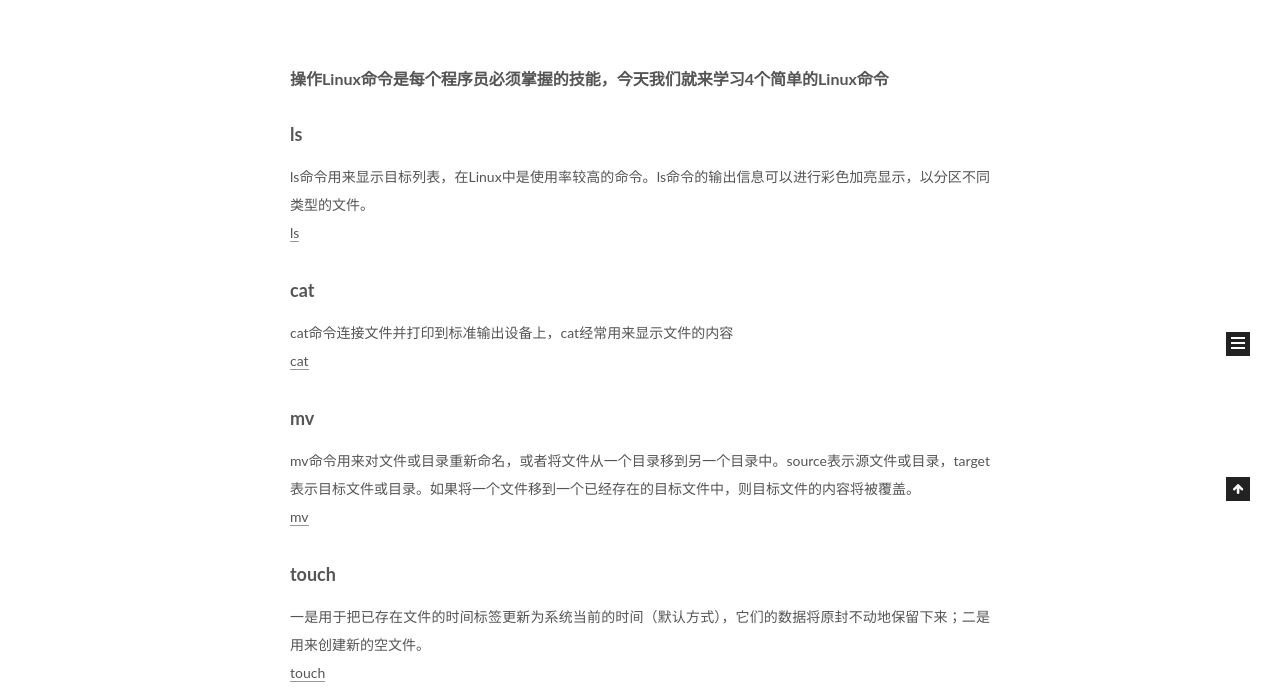
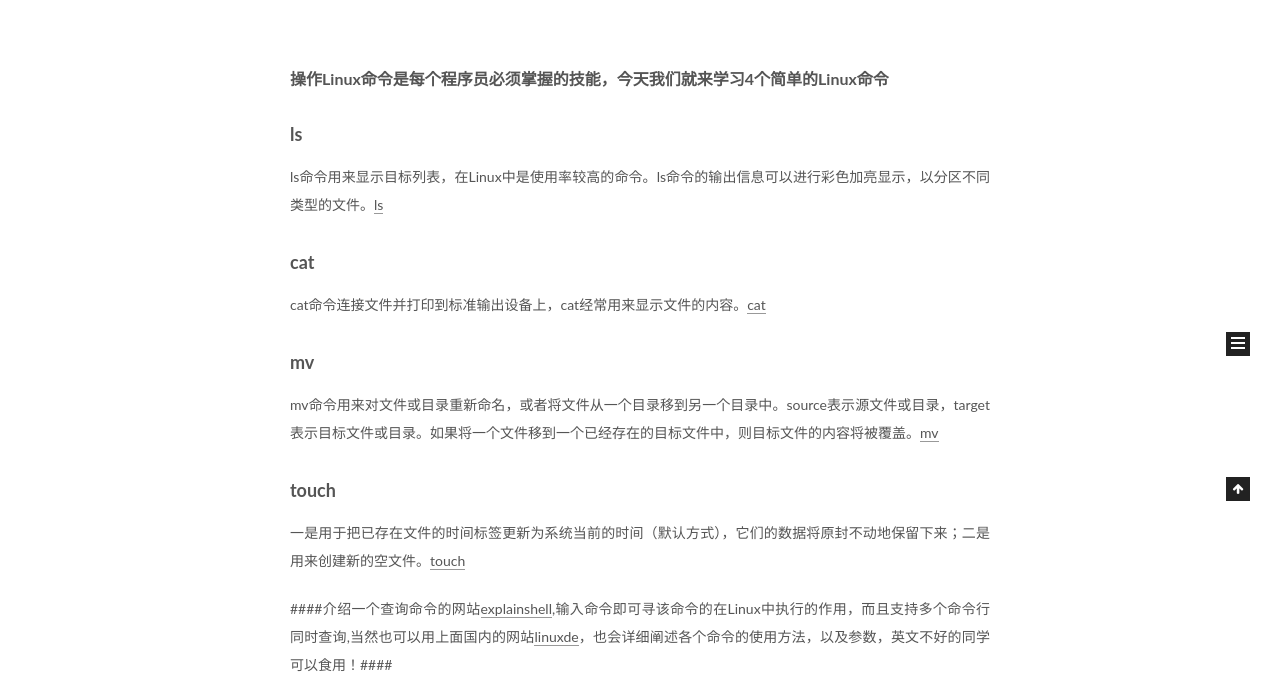
Before and after one commit to tangfafa/tangfafa.github.io, a plain HTML site: page index.html in a window 1280 px wide. Shown: the part 399-1097 px from the top of the page. Drawn offline with Linux system fonts and the light colour scheme.

Commit message:
Site updated: 2018-12-26 22:02:39

```diff
--- a/css/main.css
+++ b/css/main.css
@@ -1822,7 +1822,7 @@ pre .javascript .function {
   width: 4px;
   height: 4px;
   border-radius: 50%;
-  background: #7d99ff;
+  background: #4d7c38;
 }
 .links-of-blogroll {
   font-size: 13px;
--- a/index.html
+++ b/index.html
@@ -301,10 +301,10 @@
 
 
 
-            <h4 id="操作Linux命令是每个程序员必须掌握的技能，今天我们就来学习4个简单的Linux命令"><a href="#操作Linux命令是每个程序员必须掌握的技能，今天我们就来学习4个简单的Linux命令" class="headerlink" title="操作Linux命令是每个程序员必须掌握的技能，今天我们就来学习4个简单的Linux命令"></a>操作Linux命令是每个程序员必须掌握的技能，今天我们就来学习4个简单的Linux命令</h4><h3 id="ls"><a href="#ls" class="headerlink" title="ls"></a>ls</h3><p>ls命令用来显示目标列表，在Linux中是使用率较高的命令。ls命令的输出信息可以进行彩色加亮显示，以分区不同类型的文件。<br><a href="http://man.linuxde.net/ls" target="_blank" rel="noopener">ls</a></p>
-<h3 id="cat"><a href="#cat" class="headerlink" title="cat"></a>cat</h3><p>cat命令连接文件并打印到标准输出设备上，cat经常用来显示文件的内容<br><a href="http://man.linuxde.net/cat" target="_blank" rel="noopener">cat</a></p>
-<h3 id="mv"><a href="#mv" class="headerlink" title="mv"></a>mv</h3><p>mv命令用来对文件或目录重新命名，或者将文件从一个目录移到另一个目录中。source表示源文件或目录，target表示目标文件或目录。如果将一个文件移到一个已经存在的目标文件中，则目标文件的内容将被覆盖。<br><a href="http://man.linuxde.net/mv" target="_blank" rel="noopener">mv</a></p>
-<h3 id="touch"><a href="#touch" class="headerlink" title="touch"></a>touch</h3><p>一是用于把已存在文件的时间标签更新为系统当前的时间（默认方式），它们的数据将原封不动地保留下来；二是用来创建新的空文件。<br><a href="http://man.linuxde.net/touch" target="_blank" rel="noopener">touch</a></p>
+            <h4 id="操作Linux命令是每个程序员必须掌握的技能，今天我们就来学习4个简单的Linux命令"><a href="#操作Linux命令是每个程序员必须掌握的技能，今天我们就来学习4个简单的Linux命令" class="headerlink" title="操作Linux命令是每个程序员必须掌握的技能，今天我们就来学习4个简单的Linux命令"></a>操作Linux命令是每个程序员必须掌握的技能，今天我们就来学习4个简单的Linux命令</h4><h3 id="ls"><a href="#ls" class="headerlink" title="ls"></a>ls</h3><p>ls命令用来显示目标列表，在Linux中是使用率较高的命令。ls命令的输出信息可以进行彩色加亮显示，以分区不同类型的文件。<a href="http://man.linuxde.net/ls" target="_blank" rel="noopener">ls</a></p>
+<h3 id="cat"><a href="#cat" class="headerlink" title="cat"></a>cat</h3><p>cat命令连接文件并打印到标准输出设备上，cat经常用来显示文件的内容。<a href="http://man.linuxde.net/cat" target="_blank" rel="noopener">cat</a></p>
+<h3 id="mv"><a href="#mv" class="headerlink" title="mv"></a>mv</h3><p>mv命令用来对文件或目录重新命名，或者将文件从一个目录移到另一个目录中。source表示源文件或目录，target表示目标文件或目录。如果将一个文件移到一个已经存在的目标文件中，则目标文件的内容将被覆盖。<a href="http://man.linuxde.net/mv" target="_blank" rel="noopener">mv</a></p>
+<h3 id="touch"><a href="#touch" class="headerlink" title="touch"></a>touch</h3><p>一是用于把已存在文件的时间标签更新为系统当前的时间（默认方式），它们的数据将原封不动地保留下来；二是用来创建新的空文件。<a href="http://man.linuxde.net/touch" target="_blank" rel="noopener">touch</a></p>
 <p>####介绍一个查询命令的网站<a href="https://explainshell.com" target="_blank" rel="noopener">explainshell</a>,输入命令即可寻该命令的在Linux中执行的作用，而且支持多个命令行同时查询,当然也可以用上面国内的网站<a href="http://man.linuxde.net/touch" target="_blank" rel="noopener">linuxde</a>，也会详细阐述各个命令的使用方法，以及参数，英文不好的同学可以食用！####</p>
 
 
```
Also changed, not shown: 2018/12/26/4个简单命令行操作/index.html (+8 -8 lines).
